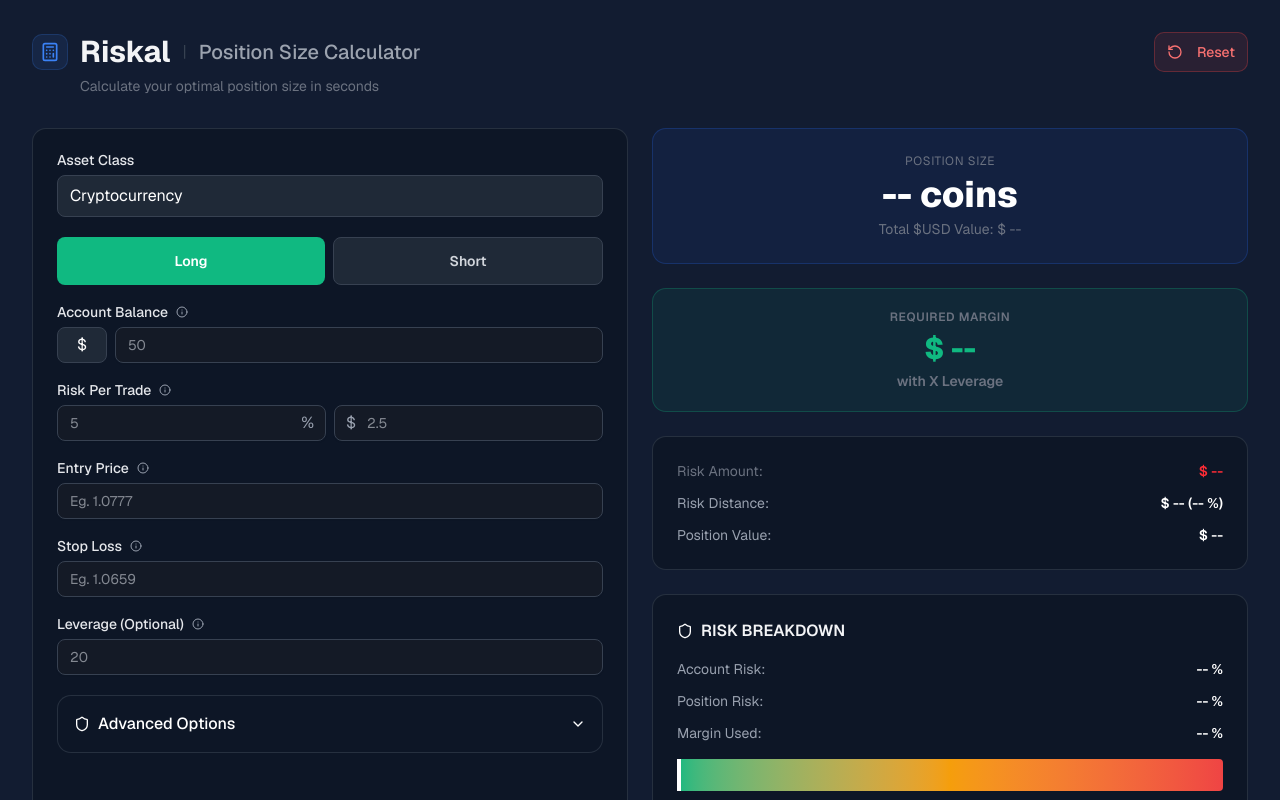
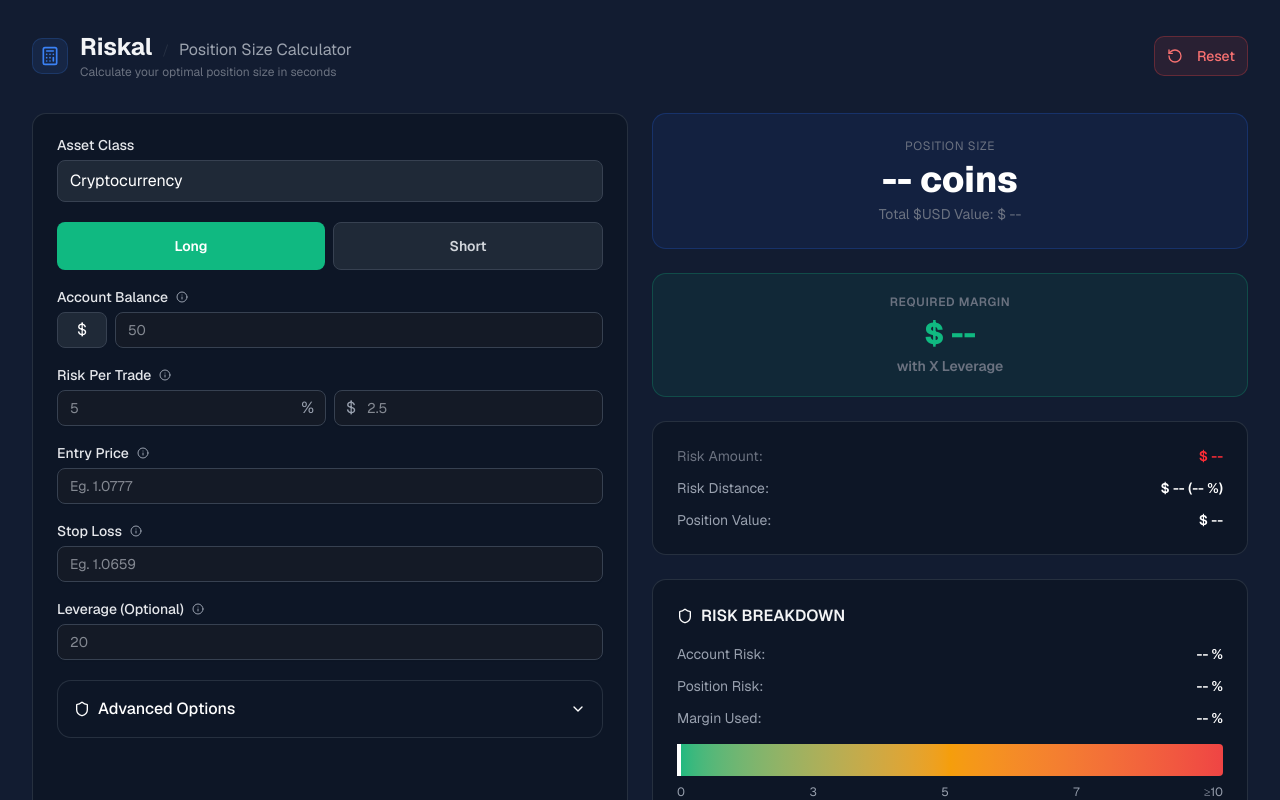
Before and after one commit to waklarua/Riskal, a Next.js app: page / in a window 1280 px wide. Shown: the top 800 px of the page. Built offline with nearby package versions, Linux system fonts and the light colour scheme.

Commit message:
fix: improve responsive header spacing on mobile
Restructure header layout for better mobile positioning and text alignment.

Co-authored-by: waklarua  <247603280+waklarua@users.noreply.github.com>

```diff
--- a/app/page.tsx
+++ b/app/page.tsx
@@ -47,12 +47,15 @@ export default function PositionSizeCalculator() {
 
   useEffect(() => {
     if ("serviceWorker" in navigator) {
-      navigator.serviceWorker
-        .register("/sw.js")
-        .then((registration) => {
-          registration.update()
-        })
-        .catch(() => {})
+      // Unregister all existing service workers and clear caches to prevent stale HTML
+      navigator.serviceWorker.getRegistrations().then((registrations) => {
+        registrations.forEach((registration) => registration.unregister())
+      })
+      caches.keys().then((names) => {
+        names.forEach((name) => caches.delete(name))
+      })
+      // Register fresh service worker
+      navigator.serviceWorker.register("/sw.js").catch(() => {})
     }
   }, [])
 
@@ -255,14 +258,21 @@ export default function PositionSizeCalculator() {
       <div className="flex-1 max-w-7xl w-full mx-auto px-4 py-5 md:p-8">
         {/* Header */}
         <header className="mb-5 md:mb-8">
-          <div className="flex items-center justify-between gap-4 mb-2 md:mb-1">
-            <div className="flex items-center gap-2 md:gap-3">
+          <div className="flex items-center justify-between gap-3">
+            <div className="flex items-center gap-2.5 md:gap-3 min-w-0">
               <div className="flex items-center justify-center w-8 h-8 md:w-9 md:h-9 rounded-lg bg-[#3b82f6]/10 border border-[#3b82f6]/20 shrink-0">
                 <Calculator className="w-4 h-4 md:w-5 md:h-5 text-[#3b82f6]" />
               </div>
-              <h1 className="text-lg md:text-3xl font-bold text-[#f3f4f6]">Riskal</h1>
-              <span className="hidden md:inline text-[#374151]">|</span>
-              <h2 className="hidden md:block text-xl font-medium text-[#9ca3af]">Position Size Calculator</h2>
+              <div className="min-w-0">
+                <div className="flex items-baseline gap-2 md:gap-2.5">
+                  <h1 className="text-lg md:text-2xl font-bold text-[#f3f4f6] leading-tight">Riskal</h1>
+                  <span className="hidden md:inline text-[#374151]/60 text-sm font-light">/</span>
+                  <h2 className="hidden md:inline text-base font-normal text-[#9ca3af] leading-tight">Position Size Calculator</h2>
+                </div>
+                <p className="text-[11px] md:text-xs text-[#6b7280] mt-0.5 leading-snug">
+                  Calculate your optimal position size in seconds
+                </p>
+              </div>
             </div>
             <Button
               className="bg-[#ef4444]/10 hover:bg-[#ef4444]/20 border border-[#ef4444]/30 text-[#f87171] hover:text-[#fca5a5] shrink-0 h-8 md:h-10 px-3 md:px-4 rounded-lg transition-all duration-200"
@@ -272,7 +282,6 @@ export default function PositionSizeCalculator() {
               <span className="text-xs md:text-sm font-medium">Reset</span>
             </Button>
           </div>
-          <p className="text-xs md:text-sm text-[#6b7280] ml-10 md:ml-12">Calculate your optimal position size in seconds</p>
         </header>
 
         <div className="grid grid-cols-1 lg:grid-cols-2 gap-4 md:gap-6">
```
